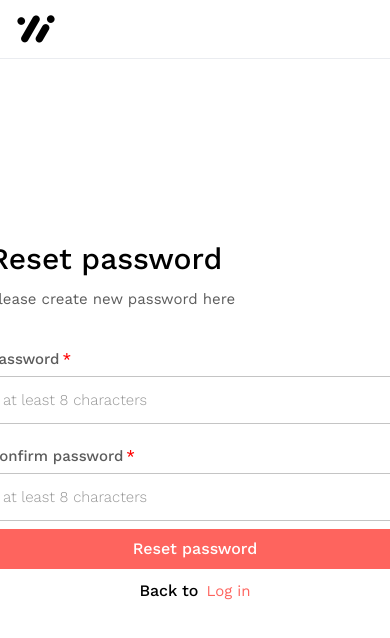
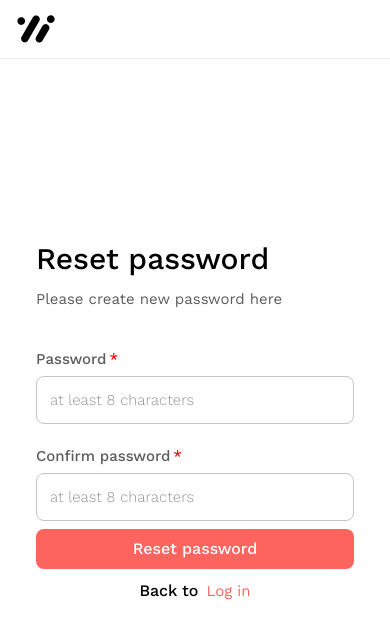
Before and after one commit to DevmianS/shoe-store-app, a Next.js app: page /reset-password in a window 390 px wide. Shown: the top 638 px of the page. Built offline with nearby package versions, Linux system fonts and the light colour scheme.

Commit message:
Responsive sign pages

```diff
--- a/src/components/Form/ResetPasswordForm/index.js
+++ b/src/components/Form/ResetPasswordForm/index.js
@@ -22,7 +22,18 @@ const ResetPasswordForm = () => {
   };
 
   return (
-    <Box>
+    <Box
+      sx={{
+        width: '100%',
+        maxWidth: '412px',
+        display: 'flex',
+        justifyContent: 'center',
+        alignItems: 'flex-start',
+        flexDirection: 'column',
+        textAlign: 'start',
+        padding: '20px',
+      }}
+    >
       <Typography component="h1" variant="h3">
         Reset password
       </Typography>
@@ -35,7 +46,7 @@ const ResetPasswordForm = () => {
       >
         Please create new password here
       </Typography>
-      <Box sx={{width: 412}}>
+      <Box sx={{width: '100%'}}>
         <FormControl sx={{width: '100%'}}>
           <TextField
             size="medium"
```
